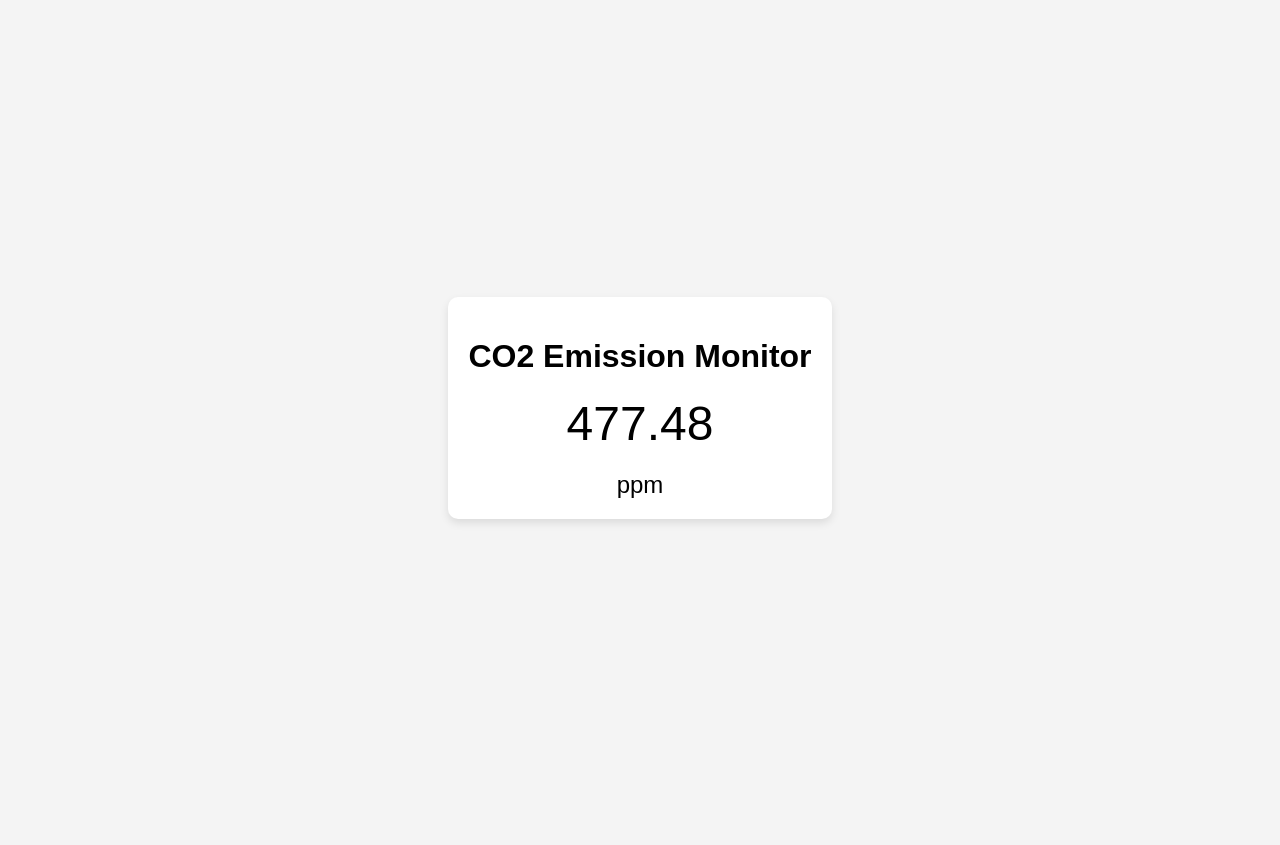
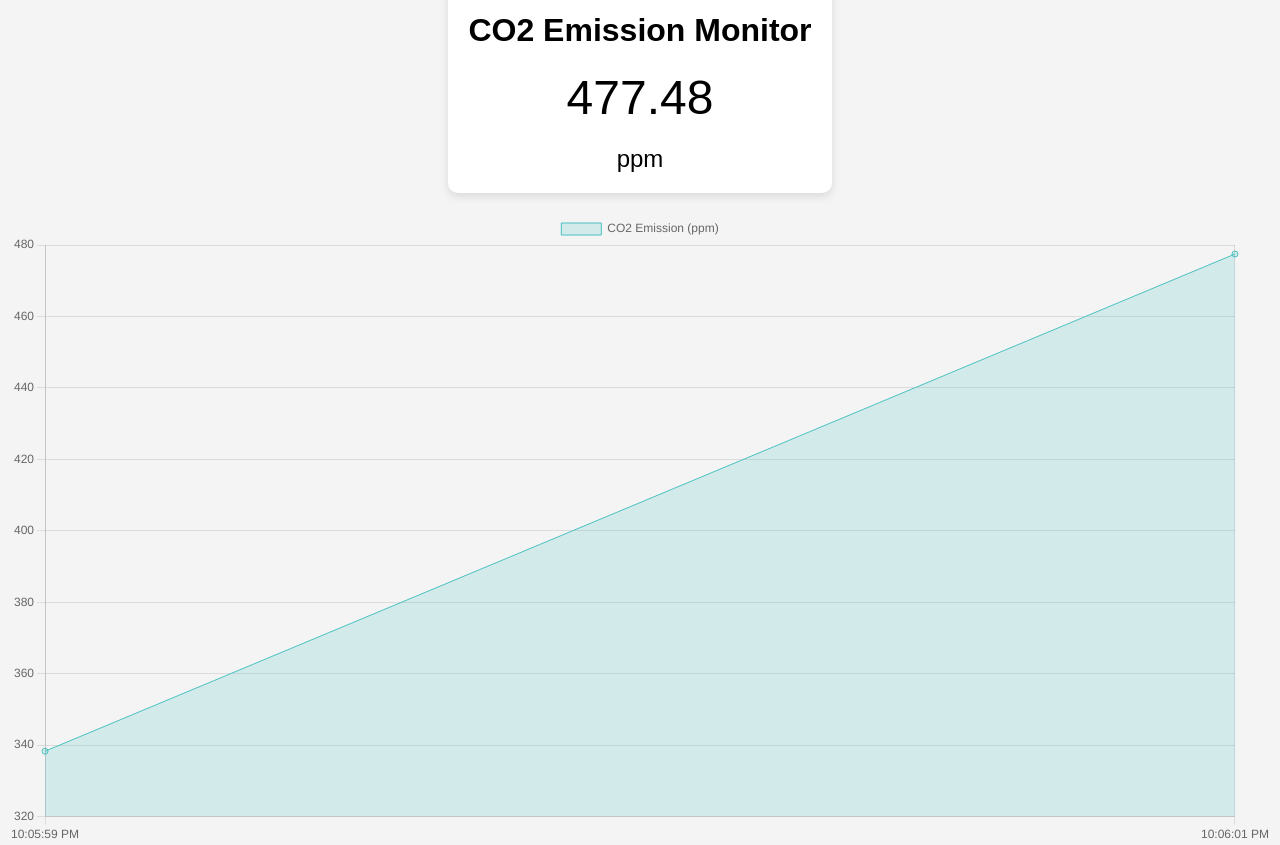
Before and after one commit to rmcodrum/CO2-Emission, a plain HTML site: page index.html in a window 1280 px wide. Before the commit the page ends 816 px from the top, so only its background shows below. Drawn offline with nearby package versions, Linux system fonts and the light colour scheme.

Commit message:
Update index.html

```diff
--- a/index.html
+++ b/index.html
@@ -9,6 +9,7 @@
             font-family: Arial, sans-serif;
             background-color: #f4f4f4;
             display: flex;
+            flex-direction: column;
             justify-content: center;
             align-items: center;
             height: 100vh;
@@ -19,6 +20,7 @@
             border-radius: 10px;
             box-shadow: 0 4px 8px rgba(0, 0, 0, 0.1);
             text-align: center;
+            margin-bottom: 20px;
         }
         .value {
             font-size: 48px;
@@ -28,30 +30,82 @@
             font-size: 24px;
         }
     </style>
+    <script src="https://cdn.jsdelivr.net/npm/chart.js"></script>
 </head>
 <body>
 
+<!-- CO2 Emission Monitor -->
 <div class="dashboard">
     <h1>CO2 Emission Monitor</h1>
     <div class="value" id="co2-value">0</div>
     <div class="unit">ppm</div>
 </div>
 
+<!-- Canvas for the chart -->
+<canvas id="co2Chart" width="400" height="200"></canvas>
+
 <script>
-    // Simulate CO2 emissions sensor data
+    // Variables to store CO2 data
+    const co2Data = [];
+    const co2Timestamps = [];
+    const maxDataPoints = 20; // Limit to 20 data points on the chart
+
+    // Function to generate random CO2 data
     function generateCO2Data() {
-        // Generate a random value between 300 and 600 ppm (normal CO2 levels)
         return (Math.random() * (600 - 300) + 300).toFixed(2);
     }
 
-    // Update CO2 value on the dashboard
+    // Function to update the CO2 value and the chart
     function updateCO2Value() {
         const co2ValueElement = document.getElementById('co2-value');
         const newValue = generateCO2Data();
         co2ValueElement.textContent = newValue;
+
+        // Add new data to the chart
+        const now = new Date().toLocaleTimeString();
+        co2Data.push(newValue);
+        co2Timestamps.push(now);
+
+        if (co2Data.length > maxDataPoints) {
+            co2Data.shift(); // Remove oldest data point
+            co2Timestamps.shift();
+        }
+
+        // Update the chart with the new data
+        co2Chart.update();
     }
 
-    // Update the CO2 value every 2 seconds
+    // Chart.js configuration for CO2 emissions chart
+    const ctx = document.getElementById('co2Chart').getContext('2d');
+    const co2Chart = new Chart(ctx, {
+        type: 'line', // Line chart type
+        data: {
+            labels: co2Timestamps, // Timestamps for x-axis
+            datasets: [{
+                label: 'CO2 Emission (ppm)',
+                data: co2Data,
+                borderColor: 'rgba(75, 192, 192, 1)',
+                backgroundColor: 'rgba(75, 192, 192, 0.2)',
+                borderWidth: 1,
+                fill: true,
+                tension: 0.4 // Adds some curve to the line
+            }]
+        },
+        options: {
+            scales: {
+                y: {
+                    beginAtZero: false, // CO2 levels will not go below zero
+                }
+            },
+            plugins: {
+                tooltip: {
+                    enabled: true, // Show hover values
+                }
+            }
+        }
+    });
+
+    // Update the CO2 value and the chart every 2 seconds
     setInterval(updateCO2Value, 2000);
 </script>
 
```
